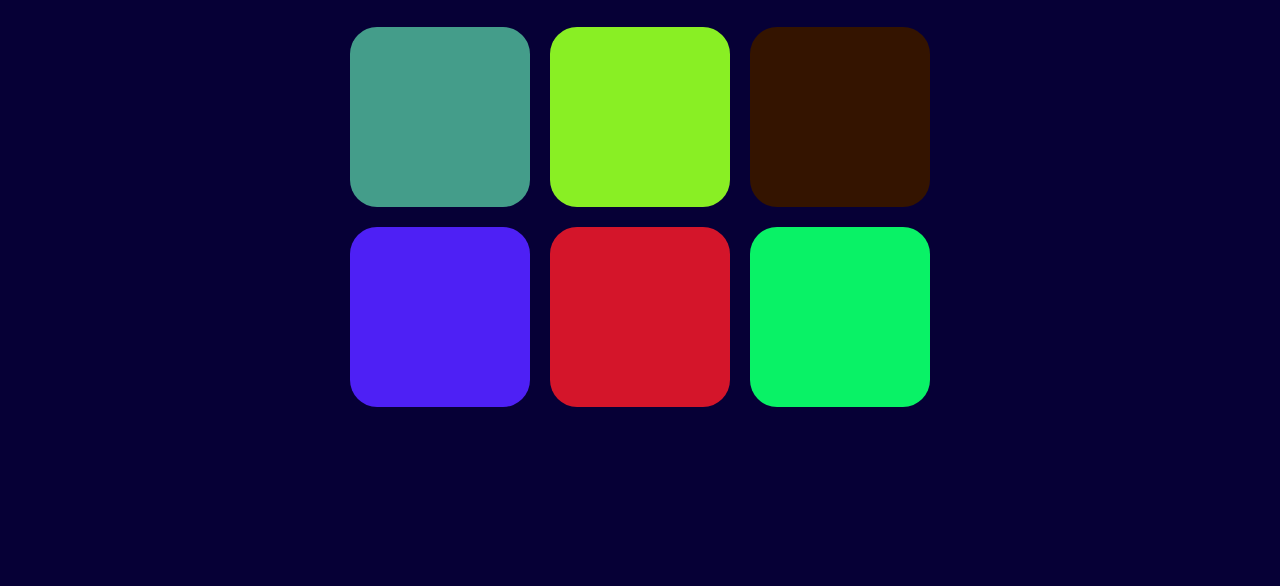
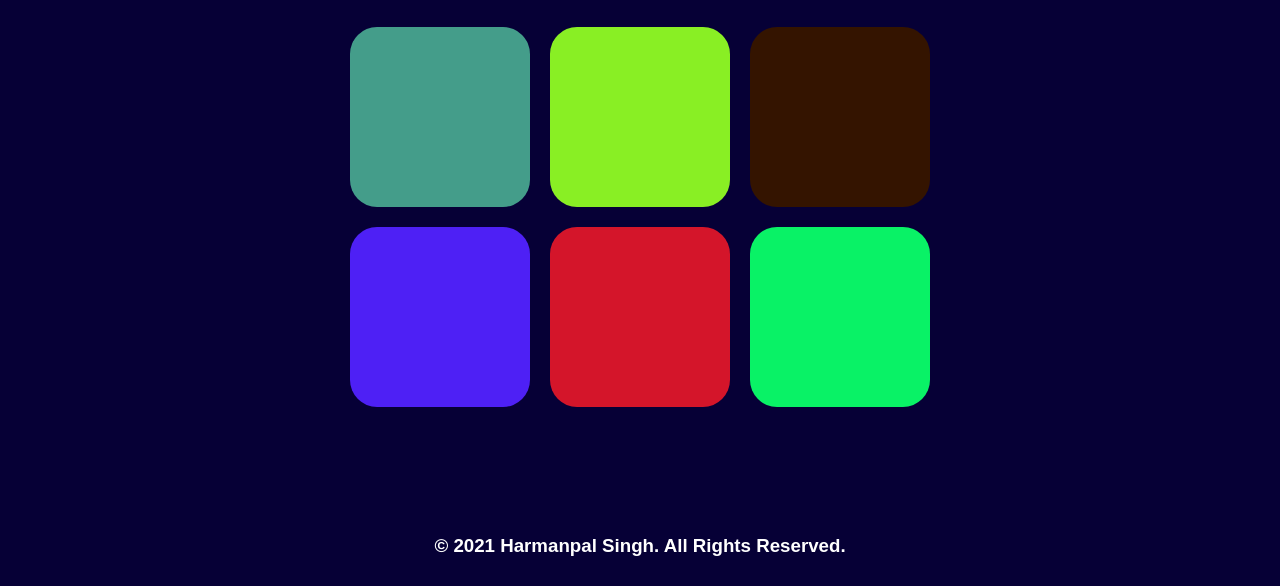
Before and after one commit to harmankanda/RGB-Guessing-Game, a plain HTML site: page index.html in a window 1280 px wide. Shown: the part 214-800 px from the top of the page. Drawn offline with Linux system fonts and the light colour scheme.

Commit message:
Footer Added

```diff
--- a/index.html
+++ b/index.html
@@ -6,6 +6,7 @@
         <meta name="author" content="" />
         <link rel="shortcut icon" href="Untitled_design__15_-removebg-preview.png" type="image/x-icon">
     <title>RGB Color Game</title>
+    <link rel="stylesheet" href="style.css">
     <style>
         .square{
             width:30%;
@@ -132,6 +133,11 @@ initially was this but to avoid duplication as the code was almost similar so we
     <div class="square"></div>
     <div class="square"></div>
         </div>
+    <div class="footer">
+        <div>
+            <h3><a href="https://harmankanda.github.io/" target="_blank">© 2021 Harmanpal Singh. All Rights Reserved.</a></h3>
+        </div>
+    </div>
         <script>
             //initially used colors array
 //        var colors = [
--- /dev/null
+++ b/style.css
@@ -0,0 +1,28 @@
+.footer {
+   margin-bottom: 10px;
+   position: fixed;
+   left: 0;
+   bottom: 0;
+   width: 100%;
+   color: blue;
+   text-align: center;
+}
+
+a {
+  color: white;
+  text-decoration: none;
+  background-color: transparent;
+}
+a:hover {
+  color: #f7a102;
+  text-decoration: underline;
+}
+
+a:not([href]) {
+  color: inherit;
+  text-decoration: none;
+}
+a:not([href]):hover {
+  color: inherit;
+  text-decoration: none;
+}
```
